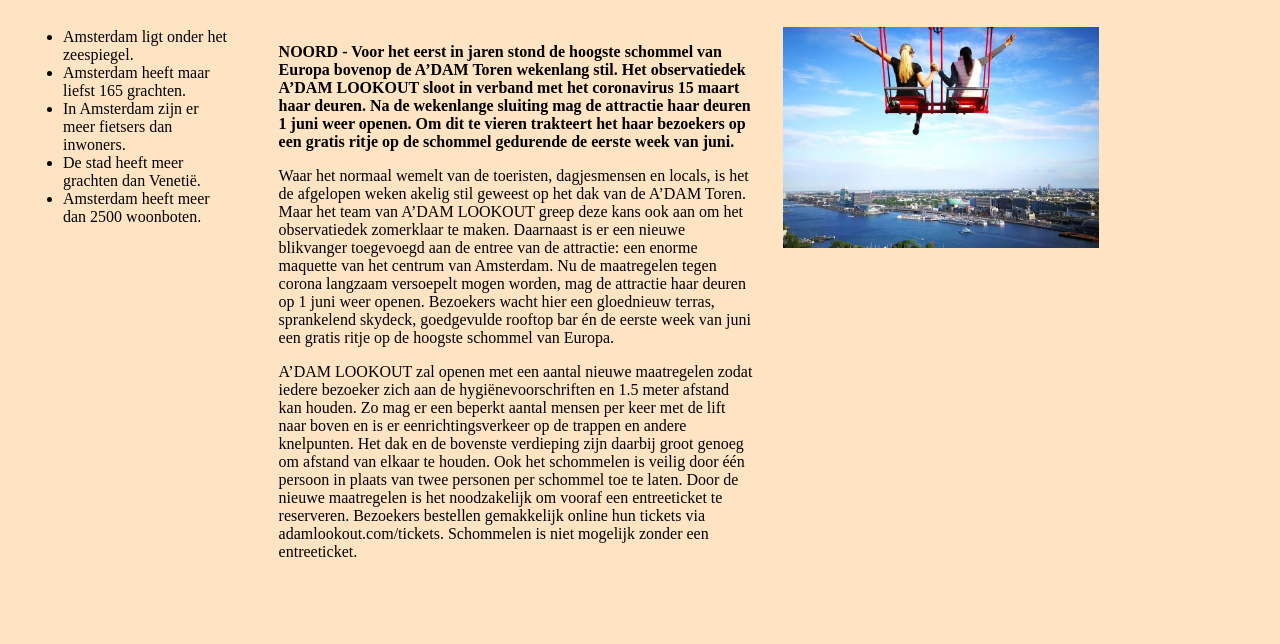
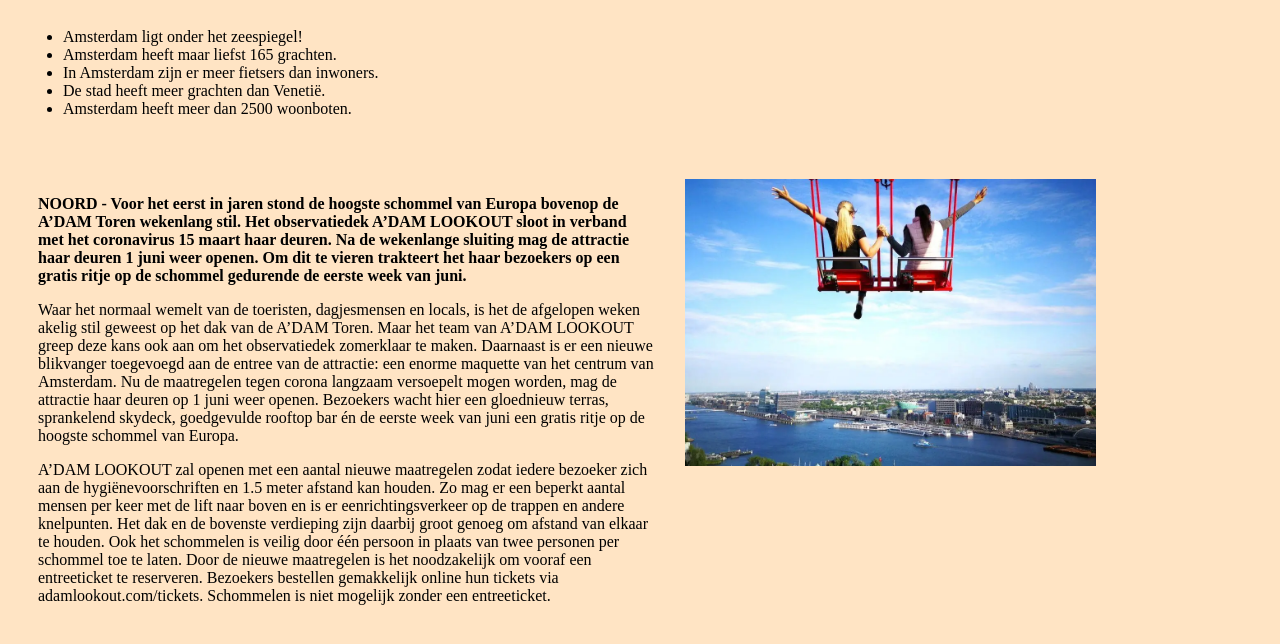
Before and after one commit to Siuke/psychic-octo-pancake, a plain HTML site: page index.html in a window 1280 px wide. Shown: the part 414-1058 px from the top of the page. Before the commit the page ends 1021 px from the top, so only its background shows below. Drawn offline with Linux system fonts and the light colour scheme.

Commit message:
Update index.html

```diff
--- a/index.html
+++ b/index.html
@@ -9,16 +9,16 @@
     Amsterdam
 </div>
 <div class="row">
-    <div class="col-sm-12 col-2">
+    <div class="col-md-12 col-xl-2">
         <ul>
-            <li>Amsterdam ligt onder het zeespiegel.</li>
+            <li>Amsterdam ligt onder het zeespiegel!</li>
             <li>Amsterdam heeft maar liefst 165 grachten.</li>
             <li>In Amsterdam zijn er meer fietsers dan inwoners.</li>
             <li>De stad heeft meer grachten dan Venetië.</li>
             <li>Amsterdam heeft meer dan 2500 woonboten.</li>
         </ul>
     </div>
-    <div class="col-sm-12 col-9">
+    <div class="col-md-12 col-xl-9">
         <div class="row">
             <div class="col-6"><p><b>NOORD - Voor het eerst in jaren stond de hoogste schommel van Europa bovenop de A’DAM Toren wekenlang stil. Het observatiedek A’DAM LOOKOUT sloot in verband met het coronavirus 15 maart haar deuren. Na de wekenlange sluiting mag de attractie haar deuren 1 juni weer openen. Om dit te vieren trakteert het haar bezoekers op een gratis ritje op de schommel gedurende de eerste week van juni.</b></p>
 
```
